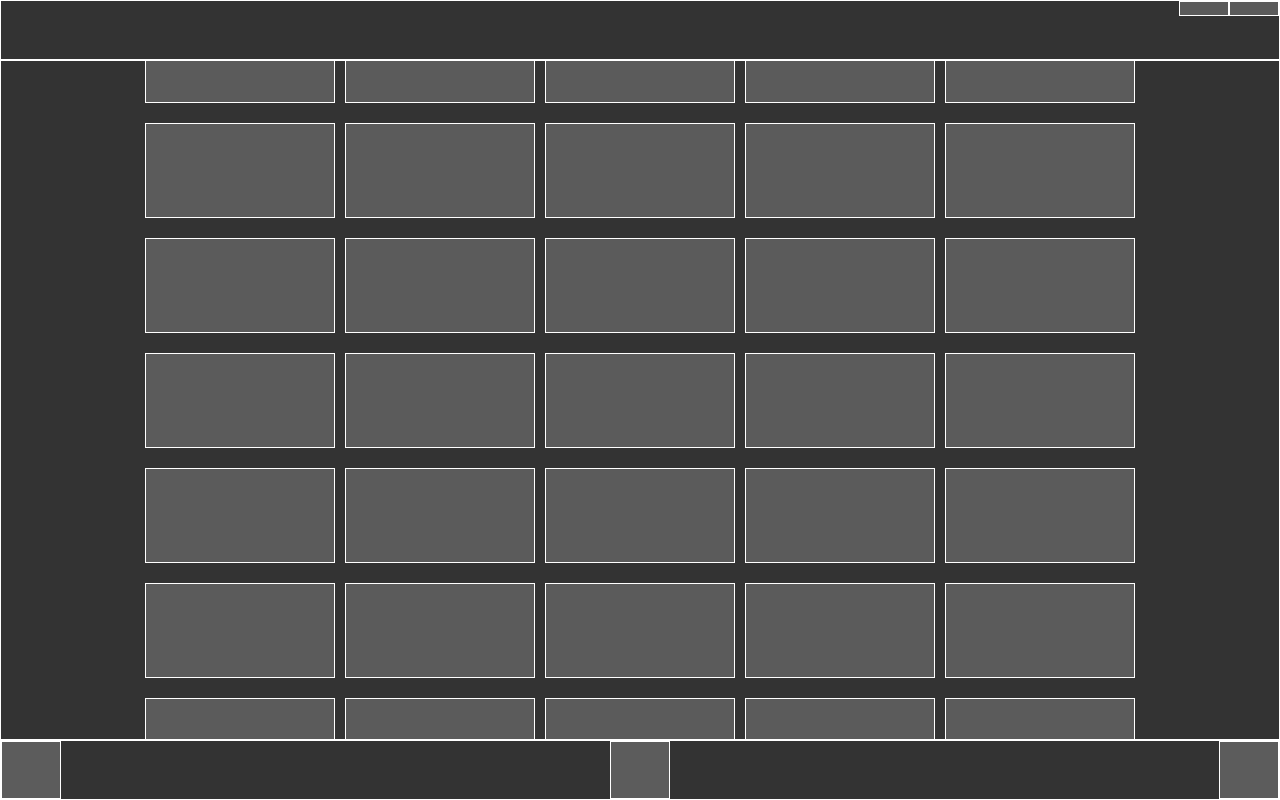
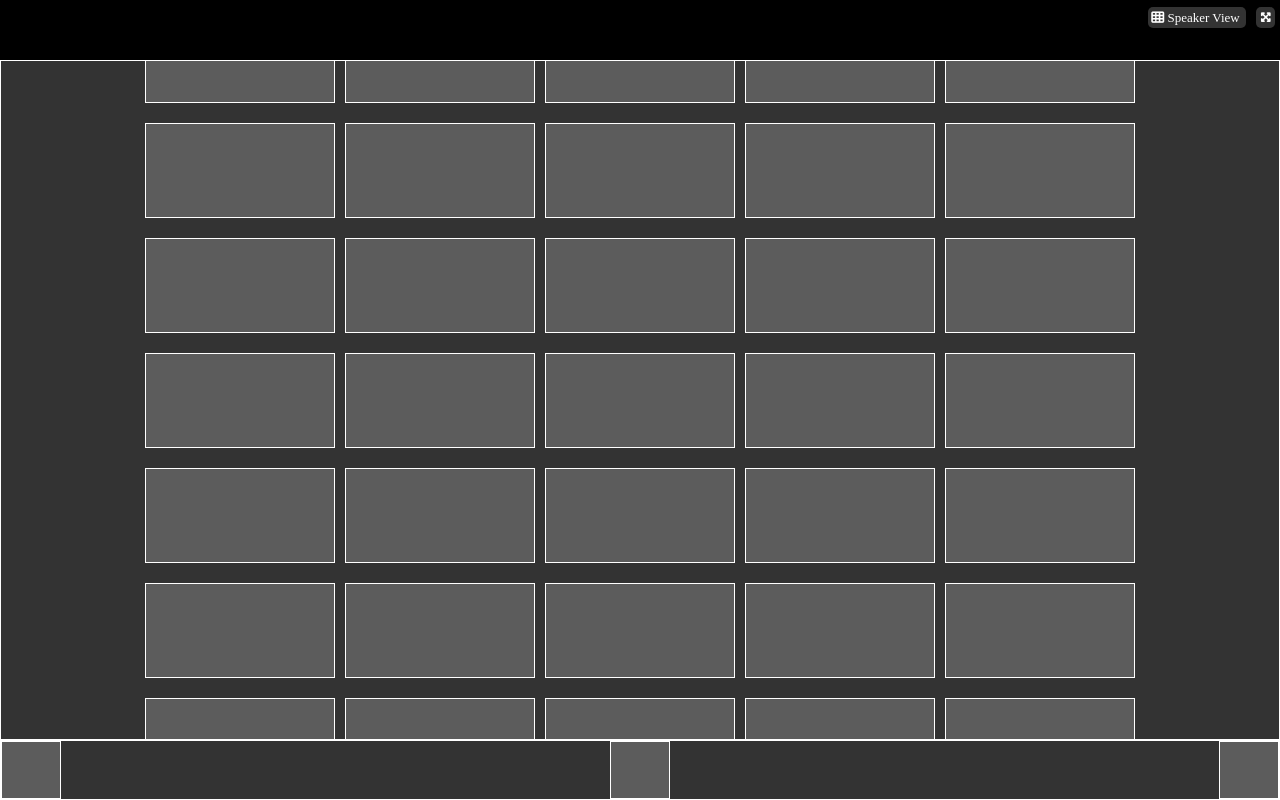
Before and after one commit to giancarlogiorgiocroce/html-css-zoom, a plain HTML site: page index.html in a window 1280 px wide. Drawn offline with Linux system fonts and the light colour scheme.

Commit message:
Header compleato

```diff
--- a/css/general.css
+++ b/css/general.css
@@ -3,6 +3,7 @@
     margin: 0;
     box-sizing: border-box;
     color: white;
+    font-size: 13px;
 }
 
 :root{
--- a/css/style.css
+++ b/css/style.css
@@ -3,13 +3,27 @@
 */
 header{
     height: 60px;
-
-    flex-direction: row-reverse;
 }
 
-.header-icon{
-    height: 15px;
-    width: 50px;
+.header-icon-container{
+    position: absolute;
+    top: 10px;
+    right: 0px;
+}
+
+.header-btn{
+    background-color: rgba(255, 255, 255, 0.2);
+    padding: 3px 3px;
+    margin: 0 5px;
+    border-radius: 5px;
+}
+
+.fa-arrows-up-down-left-right{
+    transform: rotate(45deg);
+}
+
+.header-btn p{
+    display: inline-block;
 }
 /*
     /HEADER
--- a/index.html
+++ b/index.html
@@ -1,21 +1,28 @@
 <!DOCTYPE html>
-<html lang="en">
+<html lang="it">
 <head>
 
-    <link rel="stylesheet" href="https://cdnjs.cloudflare.com/ajax/libs/font-awesome/6.0.0/css/all.min.css" integrity="sha512-9usAa10IRO0HhonpyAIVpjrylPvoDwiPUiKdWk5t3PyolY1cOd4DSE0Ga+ri4AuTroPR5aQvXU9xC6qOPnzFeg==" crossorigin="anonymous" referrerpolicy="no-referrer" />
+    <link rel='stylesheet' href='https://cdnjs.cloudflare.com/ajax/libs/font-awesome/6.1.0/css/all.min.css' integrity='sha512-10/jx2EXwxxWqCLX/hHth/vu2KY3jCF70dCQB8TSgNjbCVAC/8vai53GfMDrO2Emgwccf2pJqxct9ehpzG+MTw==' crossorigin='anonymous'/>
 
     <link rel="stylesheet" href="css/general.css">
     <link rel="stylesheet" href="css/utils.css">
     <link rel="stylesheet" href="css/style.css">
 
-    <title>Document</title>
+    <title>Esercizio - Chiamata Zoom</title>
 
 </head>
 <body>
 
-    <header class="debug flex">
-        <div class="debug header-icon flex-static"></div>
-        <div class="debug header-icon flex-static"></div>
+    <header class="position-relative">
+        <div class="header-icon-container">
+            <a class="header-btn" href="#">
+                <i class="fa-solid fa-table-cells"></i>
+                <p>Speaker View</p>
+            </a>
+            <a class="header-btn" href="#">
+                <i class="fa-solid fa-arrows-up-down-left-right"></i>
+            </a>
+        </div>
     </header>
 
     <main class="debug flex">
```
